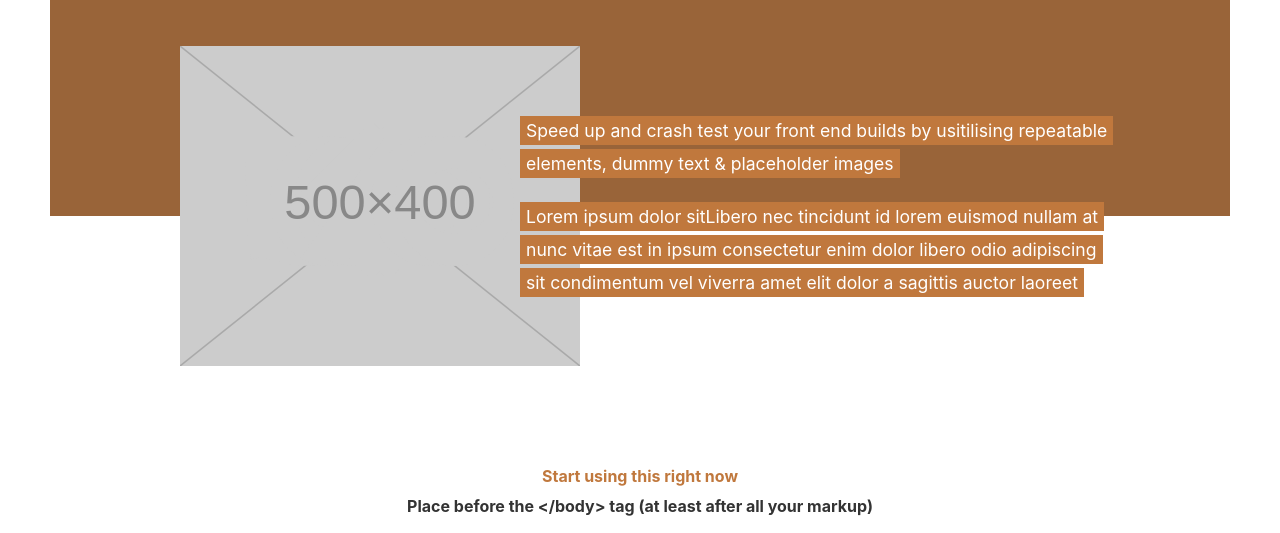
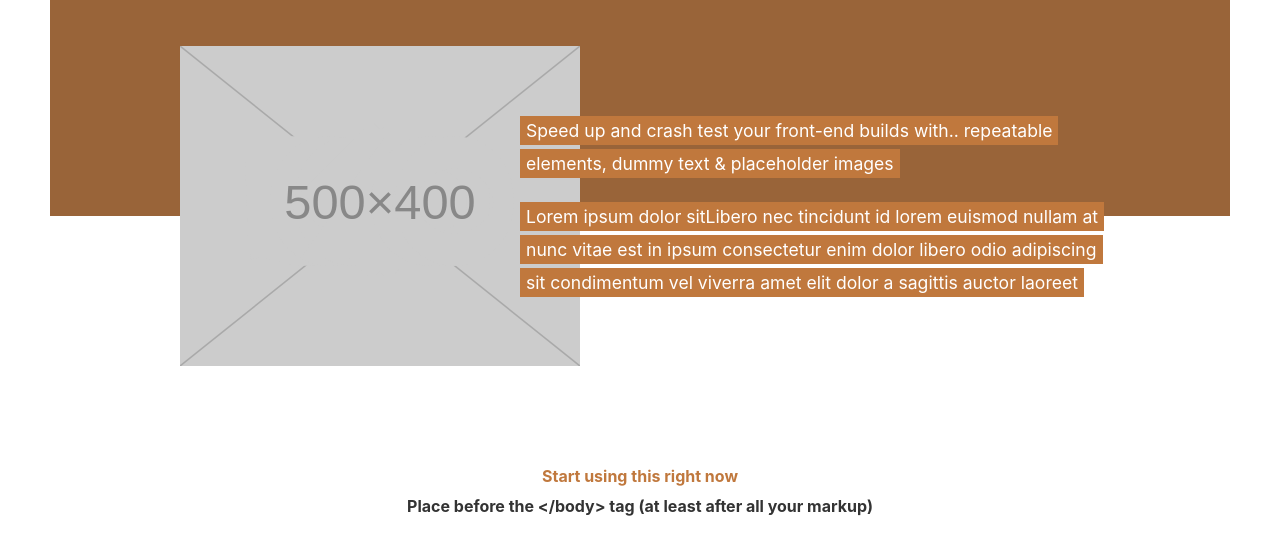
Before and after one commit to paulcollett/dummyjs, a plain HTML site: page index.html in a window 1280 px wide. Shown: the part 204-737 px from the top of the page. Drawn offline with Linux system fonts and the light colour scheme.

Commit message:
landing, text tweak

```diff
--- a/index.html
+++ b/index.html
@@ -24,7 +24,7 @@
   </div>
   <div class="header-example_text">
     <div class="u-mb-20">
-      <div class="header-code">Speed up and crash test your front end builds by usitilising repeatable elements, dummy text &amp; placeholder images</div>
+      <div class="header-code">Speed up and crash test your front-end builds with.. repeatable elements, dummy text &amp; placeholder images</div>
     </div>
     <div>
       <div class="header-code" data-dummy="30">Lorem ipsum dolor sit</div>
```
